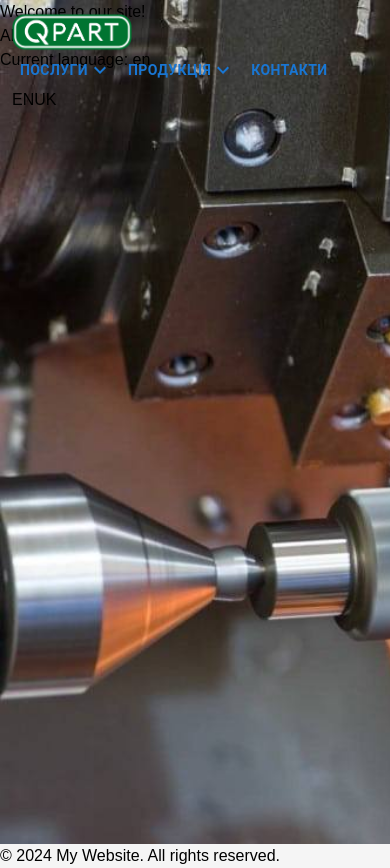
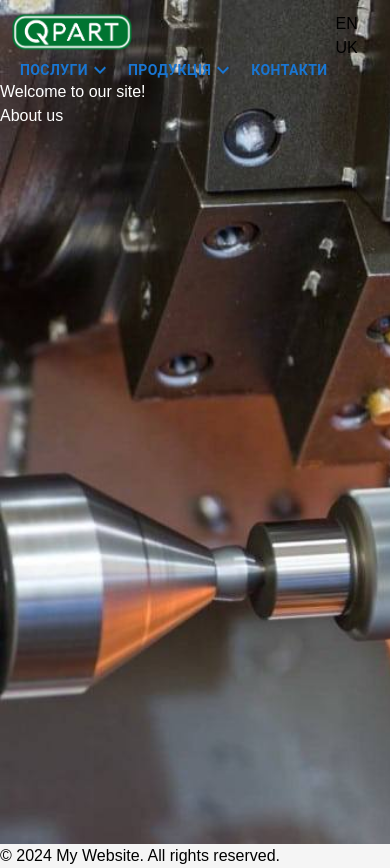
Before and after one commit to ixaker/siteNextLocale, a Next.js app: page /en in a window 390 px wide. Built offline with nearby package versions, Linux system fonts and the light colour scheme.

Commit message:
localize in container

```diff
--- a/src/components/Layout.tsx
+++ b/src/components/Layout.tsx
@@ -11,7 +11,7 @@ const Layout: React.FC<LayoutProps> = ({ children }) => {
     <>
       <Header />
       <main className="bg-bgImg h-screen w-screen bg-no-repeat bg-cover">
-        {children}
+        <div className="pt-20 text-[white]">{children}</div>
       </main>
       <Footer />
     </>
--- a/src/components/header/Header.tsx
+++ b/src/components/header/Header.tsx
@@ -5,10 +5,25 @@ import HeaderLogo from './ui/HeaderLogo';
 
 const Header: React.FC = () => {
   return (
-    <header className="flex justify-between items-center flex-wrap p-3 bg-inherit absolute top-0 w-full">
-      <HeaderLogo />
-      <Menu />
-      <LanguageSwitcher />
+    <header>
+      <div className="hidden sm:flex sm:justify-between sm:items-center sm:flex-wrap sm:p-3 sm:bg-inherit sm:absolute sm:top-0 sm:w-full">
+        <HeaderLogo />
+        <Menu />
+        <LanguageSwitcher />
+      </div>
+      <div className="absolute w-full flex justify-between p-3 sm:hidden">
+        <div>
+          <div>
+            <HeaderLogo />
+          </div>
+          <div className="flex justify-center">
+            <Menu />
+          </div>
+        </div>
+        <div>
+          <LanguageSwitcher />
+        </div>
+      </div>
     </header>
   );
 };
--- a/src/components/header/ui/HeaderLogo.tsx
+++ b/src/components/header/ui/HeaderLogo.tsx
@@ -9,9 +9,9 @@ const HeaderLogo = () => {
       sx={{
         width: {
           xs: '120px',
-          sm: '150px',
-          md: '200px',
-          lg: '250px',
+          sm: '130px',
+          md: '150px',
+          lg: '180px',
         },
         height: 'auto',
       }}
--- a/src/components/header/ui/LanguageSwitcher.tsx
+++ b/src/components/header/ui/LanguageSwitcher.tsx
@@ -1,19 +1,16 @@
-import { useRouter } from 'next/router';
+import { useLanguage } from '../../../context/LanguageContext';
 
 const LanguageSwitcher = () => {
-  const router = useRouter();
-  const { asPath } = router; // Получаем текущий путь
-
-  const switchLanguage = (newLang: string) => {
-    // Обновляем текущий маршрут, заменяя язык
-    const newPath = asPath.replace(/^\/[a-z]{2}/, `/${newLang}`); // Заменяем текущий язык в URL
-    router.push(newPath);
-  };
+  const { lang, setLang } = useLanguage();
 
   return (
     <div>
-      <button onClick={() => switchLanguage('en')}>EN</button>
-      <button onClick={() => switchLanguage('uk')}>UK</button>
+      <button onClick={() => setLang('en')} disabled={lang === 'en'}>
+        EN
+      </button>
+      <button onClick={() => setLang('uk')} disabled={lang === 'uk'}>
+        UK
+      </button>
     </div>
   );
 };
--- /dev/null
+++ b/src/context/LanguageContext.tsx
@@ -0,0 +1,59 @@
+import React, { createContext, useContext, useEffect, useState } from 'react';
+
+// Импорт переводов напрямую
+import enTranslations from '../../locales/en.json';
+import ukTranslations from '../../locales/uk.json';
+
+type Translations = { [key: string]: string };
+
+type LanguageContextType = {
+  translations: Translations;
+  lang: string;
+  setLang: (lang: string) => void;
+};
+
+const LanguageContext = createContext<LanguageContextType | undefined>(
+  undefined
+);
+
+// const supportedLanguages = ['en', 'uk'];
+const defaultLanguage = 'en';
+
+export const LanguageProvider: React.FC<{ children: React.ReactNode }> = ({
+  children,
+}) => {
+  const [lang, setLang] = useState(defaultLanguage);
+  const [translations, setTranslations] =
+    useState<Translations>(enTranslations); // По умолчанию English
+
+  useEffect(() => {
+    // Загрузка переводов при смене языка
+    const loadTranslations = () => {
+      switch (lang) {
+        case 'uk':
+          setTranslations(ukTranslations);
+          break;
+        case 'en':
+        default:
+          setTranslations(enTranslations);
+          break;
+      }
+    };
+
+    loadTranslations();
+  }, [lang]);
+
+  return (
+    <LanguageContext.Provider value={{ translations, lang, setLang }}>
+      {children}
+    </LanguageContext.Provider>
+  );
+};
+
+export const useLanguage = () => {
+  const context = useContext(LanguageContext);
+  if (!context) {
+    throw new Error('useLanguage must be used within a LanguageProvider');
+  }
+  return context;
+};
--- a/src/pages/[lang]/contact.tsx
+++ b/src/pages/[lang]/contact.tsx
@@ -1,17 +1,11 @@
-import { GetStaticPaths, GetStaticProps } from 'next';
-import fs from 'fs';
-import path from 'path';
+import { useLanguage } from '../../context/LanguageContext';
 
-type Props = {
-  translations: { [key: string]: string };
-  lang: string;
-};
+const Contact: React.FC = () => {
+  const { translations } = useLanguage();
 
-const Contact: React.FC<Props> = ({ translations }) => {
   return (
     <>
-        <h1>{translations.welcome}</h1>
-      <h1>{translations.title}</h1>
+      <h1>{translations['title']}</h1>
       <p>{translations['description']}</p>
       <ul>
         <li>
@@ -29,31 +23,4 @@ const Contact: React.FC<Props> = ({ translations }) => {
   );
 };
 
-export const getStaticPaths: GetStaticPaths = async () => {
-  const languages = ['en', 'uk'];
-
-  // Генерируем пути для каждого языка
-  const paths = languages.map((lang) => ({
-    params: { lang },
-  }));
-
-  return {
-    paths,
-    fallback: false, // Страницы для других языков не генерируются
-  };
-};
-
-export const getStaticProps: GetStaticProps = async ({ params }) => {
-  const lang = params?.lang || 'en';
-  const translationsPath = path.join(process.cwd(), 'locales', `${lang}.json`);
-  const translations = JSON.parse(fs.readFileSync(translationsPath, 'utf8'));
-
-  return {
-    props: {
-      translations,
-      lang,
-    },
-  };
-};
-
 export default Contact;
--- a/src/pages/[lang]/index.tsx
+++ b/src/pages/[lang]/index.tsx
@@ -1,45 +1,14 @@
-import { GetStaticPaths, GetStaticProps } from 'next';
-import fs from 'fs';
-import path from 'path';
+import { useLanguage } from '../../context/LanguageContext';
 
-type Props = {
-  translations: { [key: string]: string };
-  lang: string;
-};
+const Home: React.FC = () => {
+  const { translations } = useLanguage();
 
-const Home = ({ translations, lang }: Props) => {
   return (
     <div>
       <h1>{translations.welcome}</h1>
       <p>{translations.about}</p>
-      <p>Current language: {lang}</p>
     </div>
   );
 };
 
-export const getStaticPaths: GetStaticPaths = async () => {
-  const languages = ['en', 'uk'];
-  const paths = languages.flatMap((lang) => [
-    { params: { lang } },
-    { params: { lang, slug: 'contact' } },
-  ]);
-
-  return { paths, fallback: false };
-};
-
-export const getStaticProps: GetStaticProps = async ({ params }) => {
-  const { lang } = params as { lang: string };
-
-  // Читаем переводы из файлов JSON
-  const translationsPath = path.join(process.cwd(), 'locales', `${lang}.json`);
-  const translations = JSON.parse(fs.readFileSync(translationsPath, 'utf8'));
-
-  return {
-    props: {
-      translations,
-      lang,
-    },
-  };
-};
-
 export default Home;
--- a/src/pages/_app.tsx
+++ b/src/pages/_app.tsx
@@ -1,13 +1,16 @@
 import '../styles/globals.scss'; // Подключение глобальных стилей
 import type { AppProps } from 'next/app';
-import Layout from '../components/Layout'; // Импорт компонента Layout
+import { LanguageProvider } from '../context/LanguageContext';
+import Layout from '../components/Layout';
 
 function MyApp({ Component, pageProps }: AppProps) {
-    return (
-        <Layout>
-            <Component {...pageProps} />
-        </Layout>
-    );
+  return (
+    <LanguageProvider>
+      <Layout>
+        <Component {...pageProps} />
+      </Layout>
+    </LanguageProvider>
+  );
 }
 
 export default MyApp;
--- a/src/pages/index.tsx
+++ b/src/pages/index.tsx
@@ -13,7 +13,9 @@ const RedirectPage = () => {
       const browserLanguage = navigator.language.split('-')[0]; // Например, 'en-US' -> 'en'
 
       // Если язык поддерживается, возвращаем его, иначе — язык по умолчанию
-      return supportedLanguages.includes(browserLanguage) ? browserLanguage : 'en';
+      return supportedLanguages.includes(browserLanguage)
+        ? browserLanguage
+        : 'en';
     };
 
     // Перенаправляем пользователя на предпочитаемый язык
```
